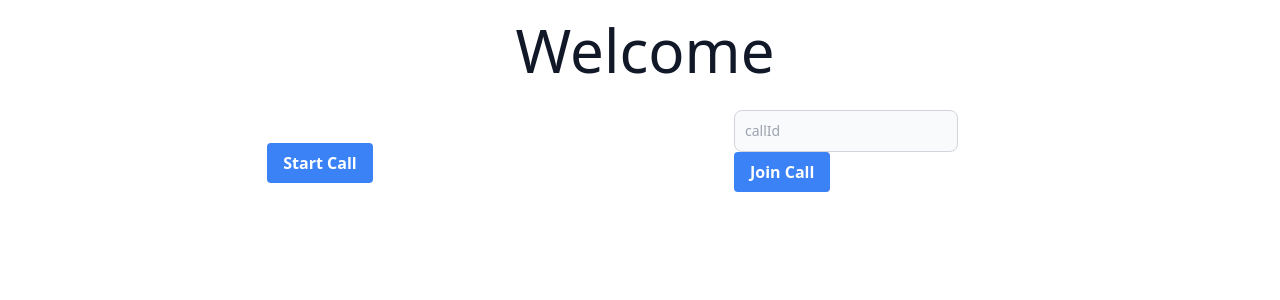
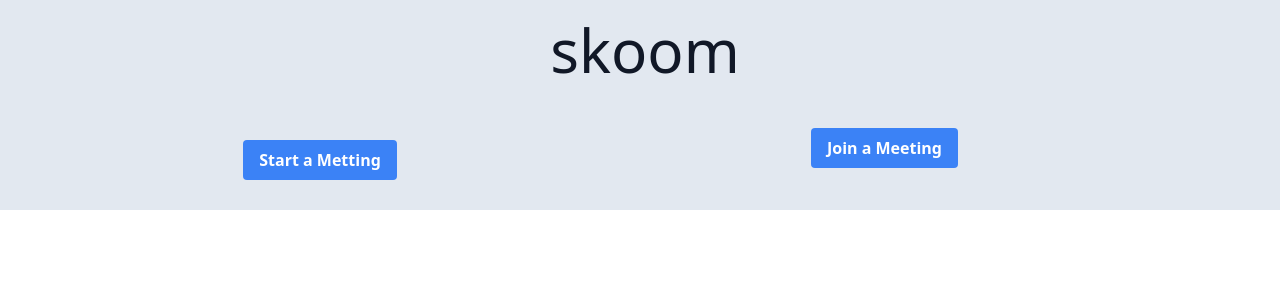
Before and after one commit to attila226/video-chat, a SvelteKit app: page / in a window 1280 px wide. Shown: the top 300 px of the page. Built offline with nearby package versions, Linux system fonts and the light colour scheme.

Commit message:
Add styling

```diff
--- a/src/routes/+layout.svelte
+++ b/src/routes/+layout.svelte
@@ -2,4 +2,6 @@
 	import '../app.css';
 </script>
 
-<slot />
+<div class="bg-slate-200">
+	<slot />
+</div>
--- a/src/routes/+page.svelte
+++ b/src/routes/+page.svelte
@@ -1,39 +1,95 @@
 <script>
+	import { goto } from '$app/navigation';
+
 	let callId = '';
+	let showModal = false;
+
+	const toggleModal = () => {
+		showModal = !showModal;
+	};
+
+	const joinMeeting = () => {
+		console.log(`/call/${callId}`);
+		setTimeout(() => goto(`/call/${callId}`), 0);
+	};
 </script>
 
 <div class="container">
 	<div class="header">
-		<p class="text-6xl text-gray-900 dark:text-white">Welcome</p>
+		<p class="text-6xl text-gray-900 dark:text-white">skoom</p>
 	</div>
 
 	<div class="start">
 		<a href="/call/start">
 			<button class="bg-blue-500 hover:bg-blue-700 text-white font-bold py-2 px-4 rounded"
-				>Start Call</button
+				>Start a Metting</button
 			>
 		</a>
 	</div>
 
 	<div class="join">
-		<form>
-			<div class="grid gap-6 mb-6 md:grid-cols-2">
+		<!-- Main modal -->
+		{#if showModal}
+			<div
+				tabindex="-1"
+				aria-hidden="true"
+				class="fixed top-0 left-0 right-0 z-50 w-full p-4 overflow-x-hidden overflow-y-auto md:inset-0 h-[calc(100%-1rem)] md:h-full"
+			>
+				<div class="relative w-full h-full max-w-md md:h-auto">
+					<!-- Modal content -->
+					<div class="relative bg-white rounded-lg shadow dark:bg-gray-700">
+						<button
+							on:click={toggleModal}
+							type="button"
+							class="absolute top-3 right-2.5 text-gray-400 bg-transparent hover:bg-gray-200 hover:text-gray-900 rounded-lg text-sm p-1.5 ml-auto inline-flex items-center dark:hover:bg-gray-800 dark:hover:text-white"
+						>
+							<svg
+								aria-hidden="true"
+								class="w-5 h-5"
+								fill="currentColor"
+								viewBox="0 0 20 20"
+								xmlns="http://www.w3.org/2000/svg"
+								><path
+									fill-rule="evenodd"
+									d="M4.293 4.293a1 1 0 011.414 0L10 8.586l4.293-4.293a1 1 0 111.414 1.414L11.414 10l4.293 4.293a1 1 0 01-1.414 1.414L10 11.414l-4.293 4.293a1 1 0 01-1.414-1.414L8.586 10 4.293 5.707a1 1 0 010-1.414z"
+									clip-rule="evenodd"
+								/></svg
+							>
+							<span class="sr-only">Close modal</span>
+						</button>
+						<div class="px-6 py-6 lg:px-8">
+							<h3 class="mb-4 text-xl font-medium text-gray-900 dark:text-white">Join Meeting</h3>
+							<form class="space-y-6" action="#">
 								<div>
 									<input
 										type="text"
-						class="bg-gray-50 border border-gray-300 text-gray-900 text-sm rounded-lg focus:ring-blue-500 focus:border-blue-500 block w-full p-2.5 dark:bg-gray-700 dark:border-gray-600 dark:placeholder-gray-400 dark:text-white dark:focus:ring-blue-500 dark:focus:border-blue-500"
-						value={callId}
-						placeholder="callId"
+										bind:value={callId}
+										class="bg-gray-50 border border-gray-300 text-gray-900 text-sm rounded-lg focus:ring-blue-500 focus:border-blue-500 block w-full p-2.5 dark:bg-gray-600 dark:border-gray-500 dark:placeholder-gray-400 dark:text-white"
+										placeholder="Meeting ID"
 										required
 									/>
-					<a href="/call/{callId}">
-						<button class="bg-blue-500 hover:bg-blue-700 text-white font-bold py-2 px-4 rounded"
-							>Join Call</button
-						></a
+								</div>
+								<button
+									on:click={joinMeeting}
+									type="submit"
+									class="w-full text-white bg-blue-700 hover:bg-blue-800 focus:ring-4 focus:outline-none focus:ring-blue-300 font-medium rounded-lg text-sm px-5 py-2.5 text-center dark:bg-blue-600 dark:hover:bg-blue-700 dark:focus:ring-blue-800"
+									>Join</button
+								>
+							</form>
+						</div>
+					</div>
+				</div>
+			</div>
+		{/if}
+		<div class="grid gap-6 mb-6 md:grid-cols-2">
+			<div>
+				<button
+					on:click={toggleModal}
+					class="bg-blue-500 hover:bg-blue-700 text-white font-bold py-2 px-4 rounded"
+					>Join a Meeting</button
 				>
 			</div>
 		</div>
-		</form>
 	</div>
 </div>
 
```
Lines whose indentation alone changed are shown as unchanged.
